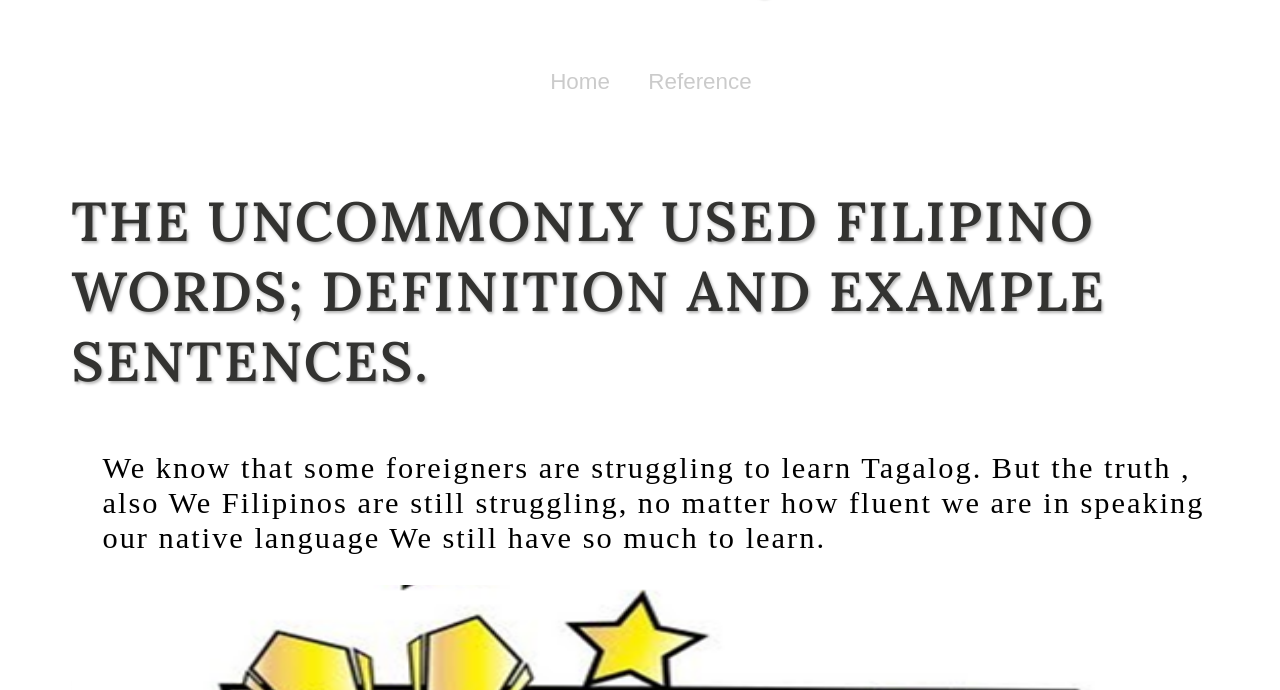
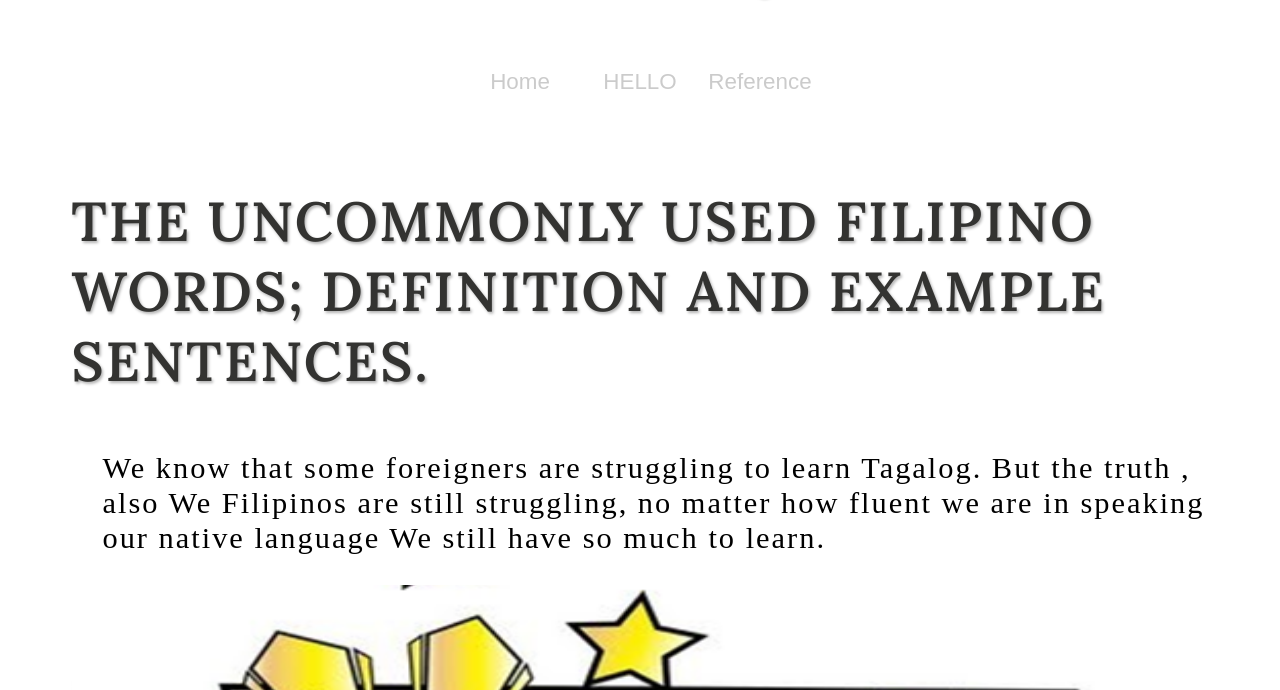
Before and after one commit to RYCIEMIEL890/RYCIEMIEL890.github.io, a plain HTML site: page index.html in a window 1280 px wide. Shown: the part 110-800 px from the top of the page. Drawn offline with Linux system fonts and the light colour scheme; a web font is replaced by a local one.

Commit message:
Update index.html

```diff
--- a/index.html
+++ b/index.html
@@ -21,6 +21,9 @@
 	      <div class="nav-link">
 	        <a href="https://ryceactivity1.wordpress.com">Home</a>
 	      </div>
+		    <div class="nav-link">
+			    <a href="HELLO">HELLO</a>
+		    </div>
 	      <div class="nav-link">
 	        <a href="https://kaylasacdalan.wordpss.com/2019/03/09/the-10-uncommonly-used-filipino-words-definition-and-example-sentences/">Reference</a>
 	      </div>
```
